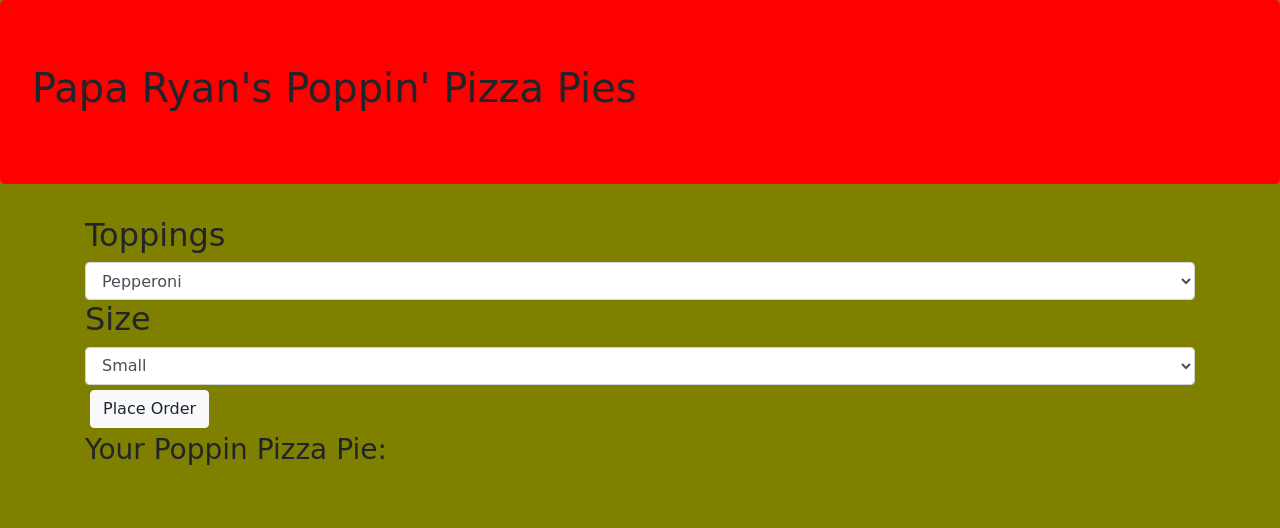
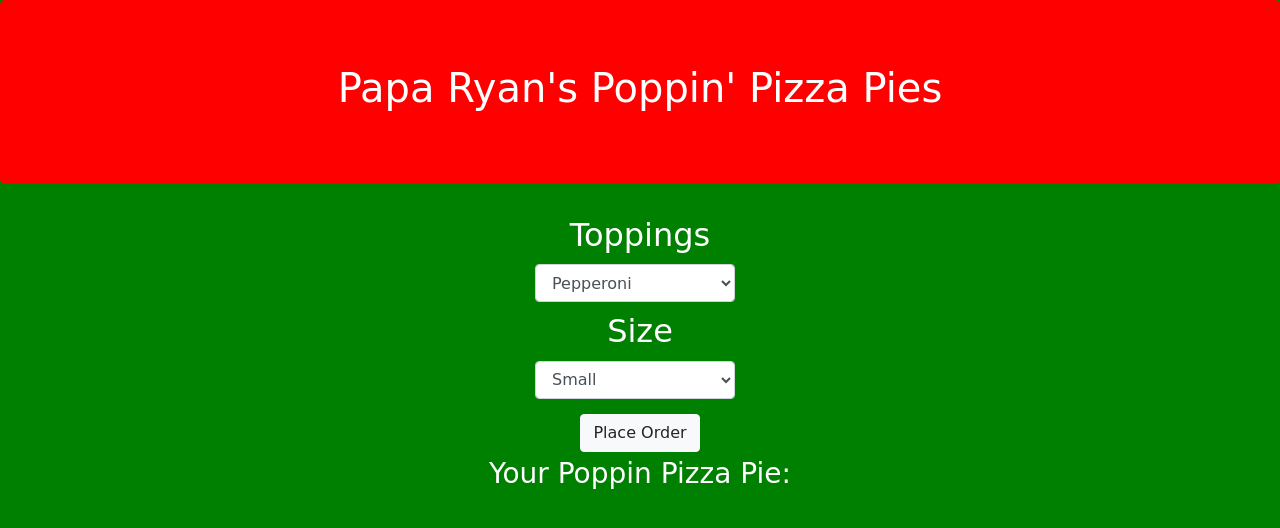
Before and after one commit to ryandefea/Pizza-Parlor, a plain HTML site: page index.html in a window 1280 px wide. Drawn offline with Linux system fonts and the light colour scheme; a web font is replaced by a local one.

```diff
--- a/css/styles.css
+++ b/css/styles.css
@@ -1,8 +1,16 @@
+.container {
+  text-align: center;
+}
 body {
   font-family: 'Fascinate Inline', cursive;
-  background-color: olive;
+  background-color: green;
+
 }
 
+#toppings {
+  align-content: center;
+
+}
 .btn {
   margin: 5px;
   btn-color: olive;
@@ -10,9 +18,20 @@ body {
 
 .jumbotron {
   background-color: red;
-  font-color: white;
+  color: white;
+  text-align: center;
 }
 
 h2 {
+  color: white;
+}
 
+h3 {
+  color: white;
 }
+
+.form-control {
+  margin: 10px;
+  width: 200px;
+  transform: translate(220%, 0)
+}
```
Also changed, not shown: assets/red-classic-checkered-table-cloth-texture-vector-21076514.jpg (deleted), 2 other files.
